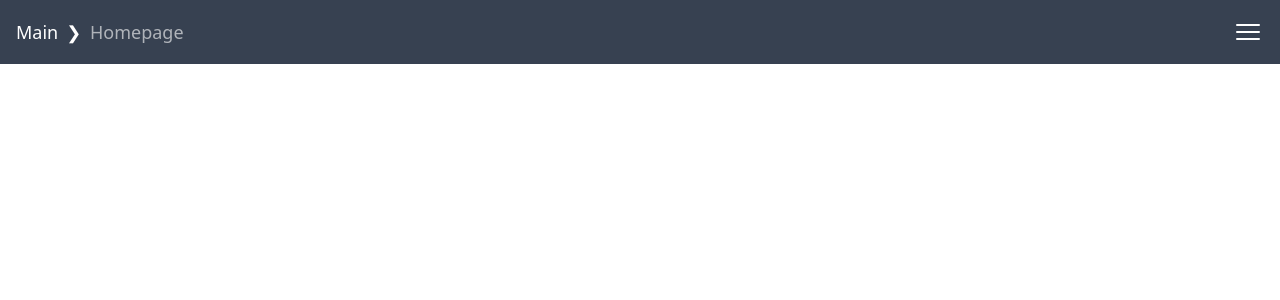
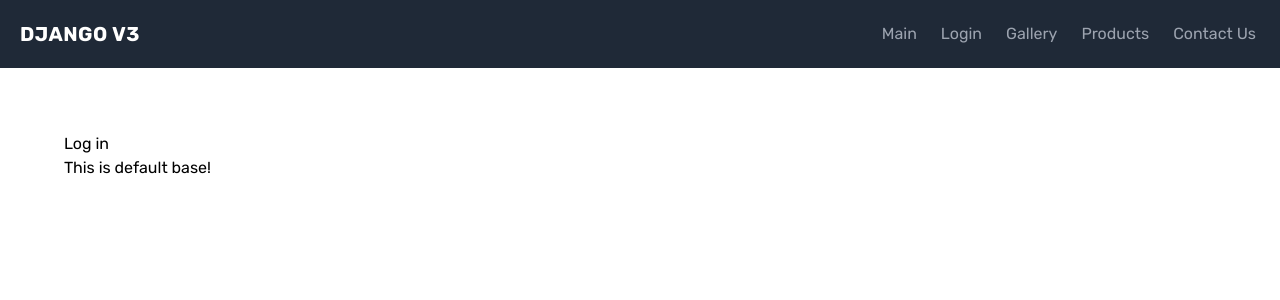
Before and after one commit to FancyPotts/django3, a Django app: page / in a window 1280 px wide. Shown: the top 300 px of the page. Run offline with Django 4.2, Linux system fonts and the light colour scheme; data that the repository does not hold is empty; some libraries are stand-ins or nearby versions.

Commit message:
Added Tailwind CSS, Navbar, modified body.

```diff
--- a/til/templates/base.html
+++ b/til/templates/base.html
@@ -14,162 +14,104 @@
 <body>
 
     <!-- component -->
-<!--
-Change class "fixed" to "sticky" in "navbar" (l. 33) so the navbar doesn't hide any of your page content!
--->
-
+<link rel="stylesheet" href="https://cdnjs.cloudflare.com/ajax/libs/material-design-icons/3.0.1/iconfont/material-icons.min.css" integrity="sha256-x8PYmLKD83R9T/sYmJn1j3is/chhJdySyhet/JuHnfY=" crossorigin="anonymous" />
+<link href="https://fonts.googleapis.com/css2?family=Rubik:wght@300;400;500;700;900&display=swap" rel="stylesheet">
 <style>
-    ul.breadcrumb li+li::before {
-        content: "\276F";
-        padding-left: 8px;
-        padding-right: 4px;
-        color: inherit;
+  html,
+body {
+  font-family: "Rubik", sans-serif;
 }
 
-    ul.breadcrumb li span {
-        opacity: 60%;
+/* navigation
+ - show navigation always on the large screen devices with (min-width:1024)
+*/
+
+@media (min-width: 1024px) {
+  .top-navbar {
+    display: inline-flex !important;
+  }
 }
 
-    #sidebar {
-        -webkit-transition: all 300ms cubic-bezier(0, 0.77, 0.58, 1);
-        transition: all 300ms cubic-bezier(0, 0.77, 0.58, 1);
-    }
-
-    #sidebar.show {
-        transform: translateX(0);
-    }
-
-    #sidebar ul li a.active {
-        background: #1f2937;
-        background-color: #1f2937;
-    }
 </style>
 
-<!-- Navbar start -->
-<nav id="navbar" class="fixed top-0 z-40 flex w-full flex-row justify-end bg-gray-700 px-4 sm:justify-between">
-    <ul class="breadcrumb hidden flex-row items-center py-4 text-lg text-white sm:flex">
-        <li class="inline">
-            <a href="#">Main</a>
-        </li>
-        <li class="inline">
-            <span>Homepage</span>
-        </li>
-    </ul>
-    <button id="btnSidebarToggler" type="button" class="py-4 text-2xl text-white hover:text-gray-200">
-        <svg id="navClosed" xmlns="http://www.w3.org/2000/svg" fill="none" viewBox="0 0 24 24" stroke-width="1.5"
-            stroke="currentColor" class="h-8 w-8">
-            <path stroke-linecap="round" stroke-linejoin="round" d="M3.75 6.75h16.5M3.75 12h16.5m-16.5 5.25h16.5" />
-        </svg>
-        <svg id="navOpen" xmlns="http://www.w3.org/2000/svg" fill="none" viewBox="0 0 24 24" stroke-width="1.5"
-            stroke="currentColor" class="hidden h-8 w-8">
-            <path stroke-linecap="round" stroke-linejoin="round" d="M6 18L18 6M6 6l12 12" />
-        </svg>
+<nav class="flex items-center bg-gray-800 p-3 flex-wrap">
+      <a href="/" class="p-2 mr-4 inline-flex items-center">
+
+        <span class="text-xl text-white font-bold uppercase tracking-wide"
+          >Django v3</span
+        >
+      </a>
+      <button
+        class="text-white inline-flex p-3 hover:bg-gray-900 rounded lg:hidden ml-auto hover:text-white outline-none nav-toggler"
+        data-target="#navigation"
+      >
+        <i class="material-icons">menu</i>
       </button>
+      <div
+        class="hidden top-navbar w-full lg:inline-flex lg:flex-grow lg:w-auto"
+        id="navigation"
+      >
+        <div
+          class="lg:inline-flex lg:flex-row lg:ml-auto lg:w-auto w-full lg:items-center items-start  flex flex-col lg:h-auto"
+        >
+          <a
+            href="/"
+            class="lg:inline-flex lg:w-auto w-full px-3 py-2 rounded text-gray-400 items-center justify-center hover:bg-gray-900 hover:text-white"
+          >
+            <span>Main</span>
+          </a>
+          {% if request.user.is_authenticated %}
+          <a
+            href="{% url 'account_logout' %}" class="lg:inline-flex lg:w-auto w-full px-3 py-2 rounded text-gray-400 items-center justify-center hover:bg-gray-900 hover:text-white"
+          >
+
+            <span>Logout</span>
+          </a>
+          {% else %}
+          <a
+            href="{% url 'account_login' %}" class="lg:inline-flex lg:w-auto w-full px-3 py-2 rounded text-gray-400 items-center justify-center hover:bg-gray-900 hover:text-white"
+          >
+            <span>Login</span>
+          </a>
+          {% endif %}
+          <a
+            href="#"
+            class="lg:inline-flex lg:w-auto w-full px-3 py-2 rounded text-gray-400 items-center justify-center hover:bg-gray-900 hover:text-white"
+          >
+            <span>Gallery</span>
+          </a>
+          <a
+            href="#"
+            class="lg:inline-flex lg:w-auto w-full px-3 py-2 rounded text-gray-400 items-center justify-center hover:bg-gray-900 hover:text-white"
+          >
+            <span>Products</span>
+          </a>
+          <a
+            href="#"
+            class="lg:inline-flex lg:w-auto w-full px-3 py-2 rounded text-gray-400 items-center justify-center hover:bg-gray-900 hover:text-white"
+          >
+            <span>Contact Us</span>
+          </a>
+        </div>
+      </div>
     </nav>
-<!-- Navbar end -->
 
-<!-- Sidebar start-->
-<div id="containerSidebar" class="z-40">
-    <div class="navbar-menu relative z-40">
-        <nav id="sidebar"
-            class="fixed left-0 bottom-0 flex w-3/4 -translate-x-full flex-col overflow-y-auto bg-gray-700 pt-6 pb-8 sm:max-w-xs lg:w-80">
-            <!-- one category / navigation group -->
-            <div class="px-4 pb-6">
-                <h3 class="mb-2 text-xs font-medium uppercase text-gray-500">
-                    Main
-                </h3>
-                <ul class="mb-8 text-sm font-medium">
-                    <li>
-                        <a class="active flex items-center rounded py-3 pl-3 pr-4 text-gray-50 hover:bg-gray-600"
-                            href="#homepage">
-                            <span class="select-none">Homepage</span>
-                        </a>
-                    </li>
-                    <li>
-                        <a class="flex items-center rounded py-3 pl-3 pr-4 text-gray-50 hover:bg-gray-600"
-                            href="#link1">
-                            <span class="select-none">link1</span>
-                        </a>
-                    </li>
-                </ul>
-            </div>
-            <!-- navigation group end-->
-
-            <!-- example copies start -->
-            <div class="px-4 pb-6">
-                <h3 class="mb-2 text-xs font-medium uppercase text-gray-500">
-                    Legal
-                </h3>
-                <ul class="mb-8 text-sm font-medium">
-                    <li>
-                        <a class="flex items-center rounded py-3 pl-3 pr-4 text-gray-50 hover:bg-gray-600"
-                            href="#tc">
-                            <span class="select-none">Terms and Condition</span>
-                        </a>
-                    </li>
-                    <li>
-                        <a class="flex items-center rounded py-3 pl-3 pr-4 text-gray-50 hover:bg-gray-600"
-                            href="#privacy">
-                            <span class="select-none">Privacy policy</span>
-                        </a>
-                    </li>
-                    <li>
-                        <a class="flex items-center rounded py-3 pl-3 pr-4 text-gray-50 hover:bg-gray-600"
-                            href="#imprint">
-                            <span class="select-none">Imprint</span>
-                        </a>
-                    </li>
-                </ul>
-            </div>
-
-            <div class="px-4 pb-6">
-                <h3 class="mb-2 text-xs font-medium uppercase text-gray-500">
-                    Others
-                </h3>
-                <ul class="mb-8 text-sm font-medium">
-                    <li>
-                        <a class="flex items-center rounded py-3 pl-3 pr-4 text-gray-50 hover:bg-gray-600"
-                            href="#ex1">
-                            <span class="select-none">...</span>
-                        </a>
-                    </li>
-                    <li>
-                        <a class="flex items-center rounded py-3 pl-3 pr-4 text-gray-50 hover:bg-gray-600"
-                            href="#ex2">
-                            <span class="select-none">...</span>
-                        </a>
-                    </li>
-                </ul>
-            </div>
-            <!-- example copies end -->
-        </nav>
-    </div>
-    <div class="mx-auto lg:ml-80"></div>
-</div>
-<!-- Sidebar end -->
-
-<main>
-    <!-- your content goes here -->
-</main>
-
-<script type="text/javascript">
-    document.addEventListener("DOMContentLoaded", () => {
-        const navbar = document.getElementById("navbar");
-        const sidebar = document.getElementById("sidebar");
-        const btnSidebarToggler = document.getElementById("btnSidebarToggler");
-        const navClosed = document.getElementById("navClosed");
-        const navOpen = document.getElementById("navOpen");
-
-        btnSidebarToggler.addEventListener("click", (e) => {
-            e.preventDefault();
-            sidebar.classList.toggle("show");
-            navClosed.classList.toggle("hidden");
-            navOpen.classList.toggle("hidden");
+<script src="https://cdnjs.cloudflare.com/ajax/libs/jquery/3.5.0/jquery.min.js" integrity="sha256-xNzN2a4ltkB44Mc/Jz3pT4iU1cmeR0FkXs4pru/JxaQ=" crossorigin="anonymous"></script>
+<script>
+  $(document).ready(function() {
+  $(".nav-toggler").each(function(_, navToggler) {
+    var target = $(navToggler).data("target");
+    $(navToggler).on("click", function() {
+      $(target).animate({
+        height: "toggle"
+      });
+    });
+  });
 });
 
-        sidebar.style.top = parseInt(navbar.clientHeight) - 1 + "px";
-    });
 </script>
+<div class="p-16">
+
 
     {% if request.user.is_authenticated %}
     <a href="{% url 'account_logout' %}">Log out</a>
@@ -184,5 +126,6 @@ Change class "fixed" to "sticky" in "navbar" (l. 33) so the navbar doesn't hide
     {% endblock body %}
 
 
+</div>
 </body>
 </html>
```
Lines whose indentation alone changed are shown as unchanged.
